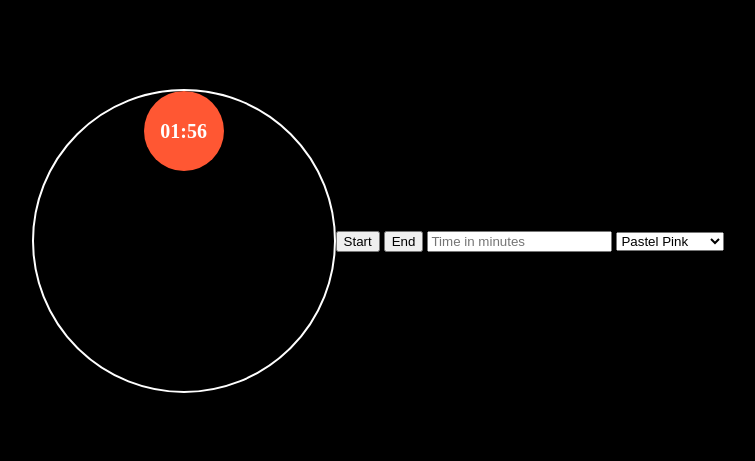
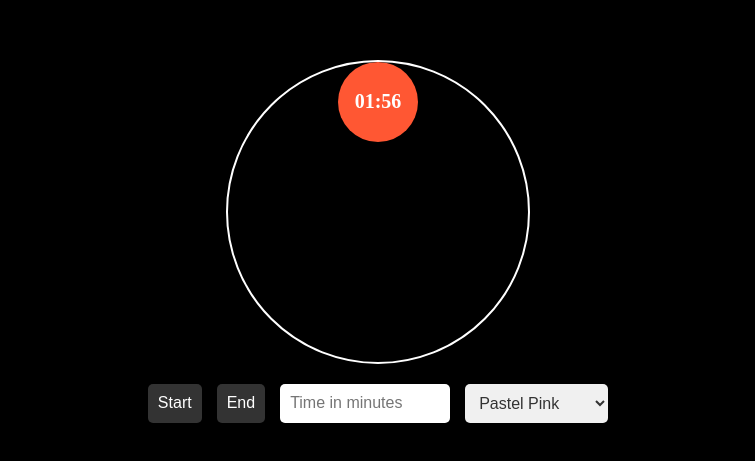
Before and after one commit to cltpalmer/simple-timer, a plain HTML site: page index.html in a window 1280 px wide. Shown: the part 159-620 px from the top of the page, without its empty margins (262-1017 px from the left). Drawn offline with Linux system fonts and the light colour scheme.

Commit message:
Update styles.css

```diff
--- a/styles.css
+++ b/styles.css
@@ -2,6 +2,7 @@ body {
     margin: 0;
     height: 100vh;
     display: flex;
+    flex-direction: column;
     justify-content: center;
     align-items: center;
     background-color: #000; /* Black background */
@@ -31,7 +32,7 @@ body {
     color: white;
     font-size: 20px;
     font-weight: bold;
-    animation: bounceBall 5s cubic-bezier(0.25, 0.1, 0.25, 1) infinite;
+    animation: bounceBall 5s cubic-bezier(0.25, 0.1, 0.25, 1) infinite paused;
 }
 
 @keyframes bounceBall {
@@ -44,3 +45,31 @@ body {
 #timer {
     z-index: 10;
 }
+
+.controls {
+    margin-top: 20px;
+    display: flex;
+    gap: 15px; /* Space between buttons */
+}
+
+button, input, select {
+    padding: 10px;
+    font-size: 16px;
+    border: none;
+    border-radius: 5px;
+    cursor: pointer;
+}
+
+button {
+    background-color: #333;
+    color: white;
+}
+
+input {
+    width: 150px;
+}
+
+select {
+    background-color: #f0f0f0;
+    color: #333;
+}
```
